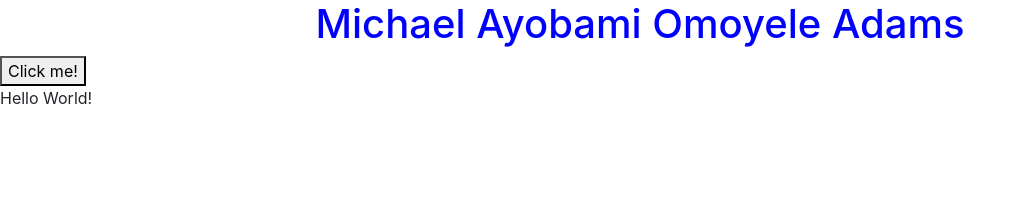
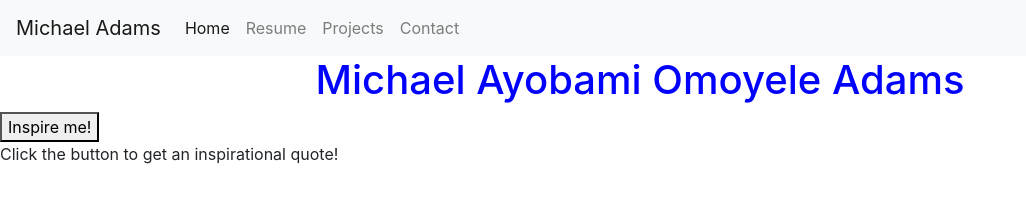
Before and after one commit to michaeladams01/michaeladams01.github.io, a plain HTML site: page index.html in a window 1280 px wide. Shown: the whole page, without its empty margins (0-1026 px from the left). Drawn offline with nearby package versions, Linux system fonts and the light colour scheme.

Commit message:
Update index.html

```diff
--- a/index.html
+++ b/index.html
@@ -1,23 +1,39 @@
 <!DOCTYPE html>
 <html lang="en">
 <head>
-    <meta charset="utf-8">
-    <meta name="viewport" content="width=device-width, initial-scale=1.0">
-<title>Untitled</title>
-<link rel="stylesheet" href="css/style.css">
-<link rel="stylesheet" href="https://stackpath.bootstrapcdn.com/bootstrap/4.3.1/css/bootstrap.min.css">
-
+  <meta charset="utf-8">
+  <meta name="viewport" content="width=device-width, initial-scale=1.0">
+  <title>Michael Ayobami Omoyele Adams - Personal Page</title>
+  <link rel="stylesheet" href="css/style.css">
+  <link rel="stylesheet" href="https://stackpath.bootstrapcdn.com/bootstrap/4.3.1/css/bootstrap.min.css">
 </head>
 
 <body>
-    <h1 style="color:blue; text-align:center;">Michael Ayobami Omoyele Adams</h1>
-    <button onclick="changeText()">Click me!</button>
-    <p id="demo">Hello World!</p>
+  <nav class="navbar navbar-expand-lg navbar-light bg-light">
+    <a class="navbar-brand" href="#">Michael Adams</a>
+    <div class="collapse navbar-collapse" id="navbarNav">
+      <ul class="navbar-nav">
+        <li class="nav-item active">
+          <a class="nav-link" href="#home">Home</a>
+        </li>
+        <li class="nav-item">
+          <a class="nav-link" href="#resume">Resume</a>
+        </li>
+        <li class="nav-item">
+          <a class="nav-link" href="#projects">Projects</a>
+        </li>
+        <li class="nav-item">
+          <a class="nav-link" href="#contact">Contact</a>
+        </li>
+      </ul>
+    </div>
+  </nav>
 
-    <script>
-        function changeText() {
-            document.getElementById("demo").innerHTML = "Text has been changed!";
-    }
-    </script>
+  <h1 style="color:blue; text-align:center;">Michael Ayobami Omoyele Adams</h1>
 
+  <button onclick="changeText()">Inspire me!</button>
+  <p id="demo">Click the button to get an inspirational quote!</p>
+
+  <script src="js/script.js"></script>
 </body>
+</html>
```
